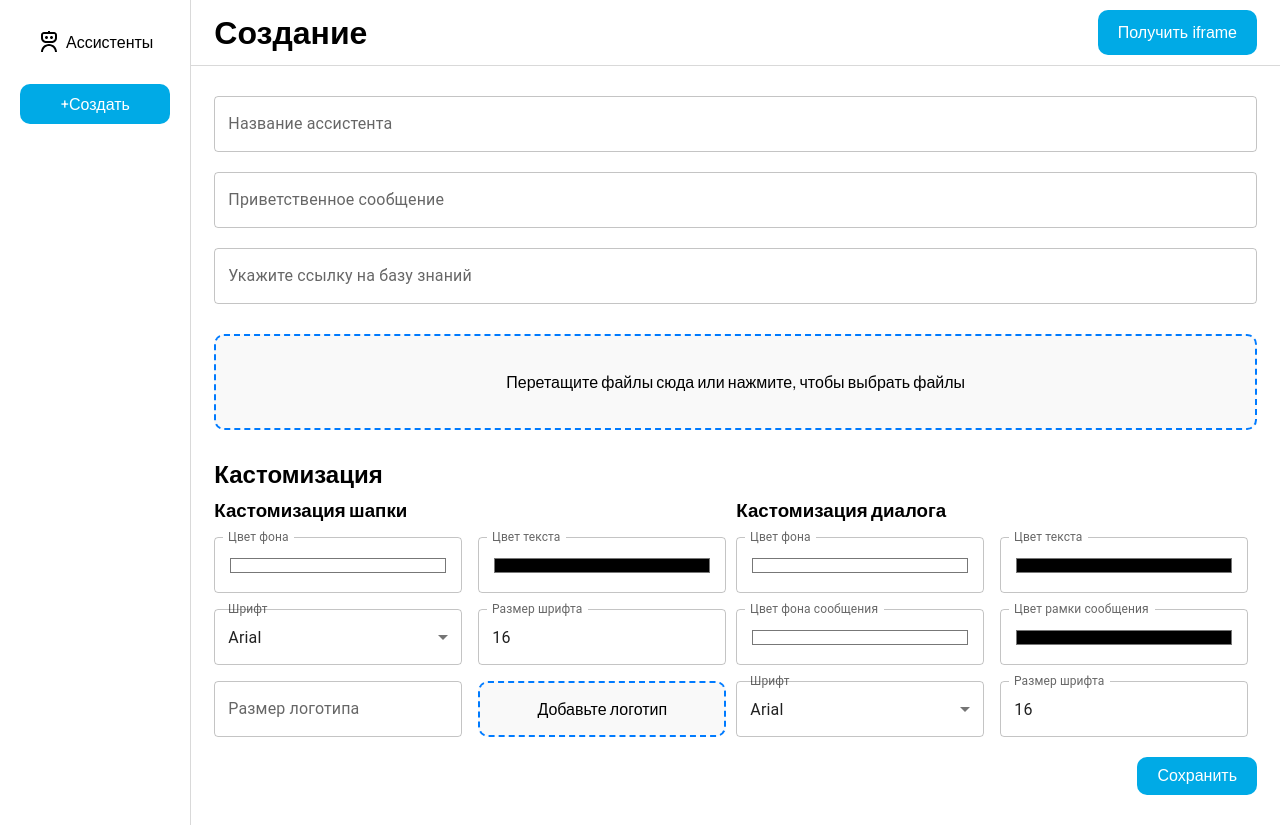
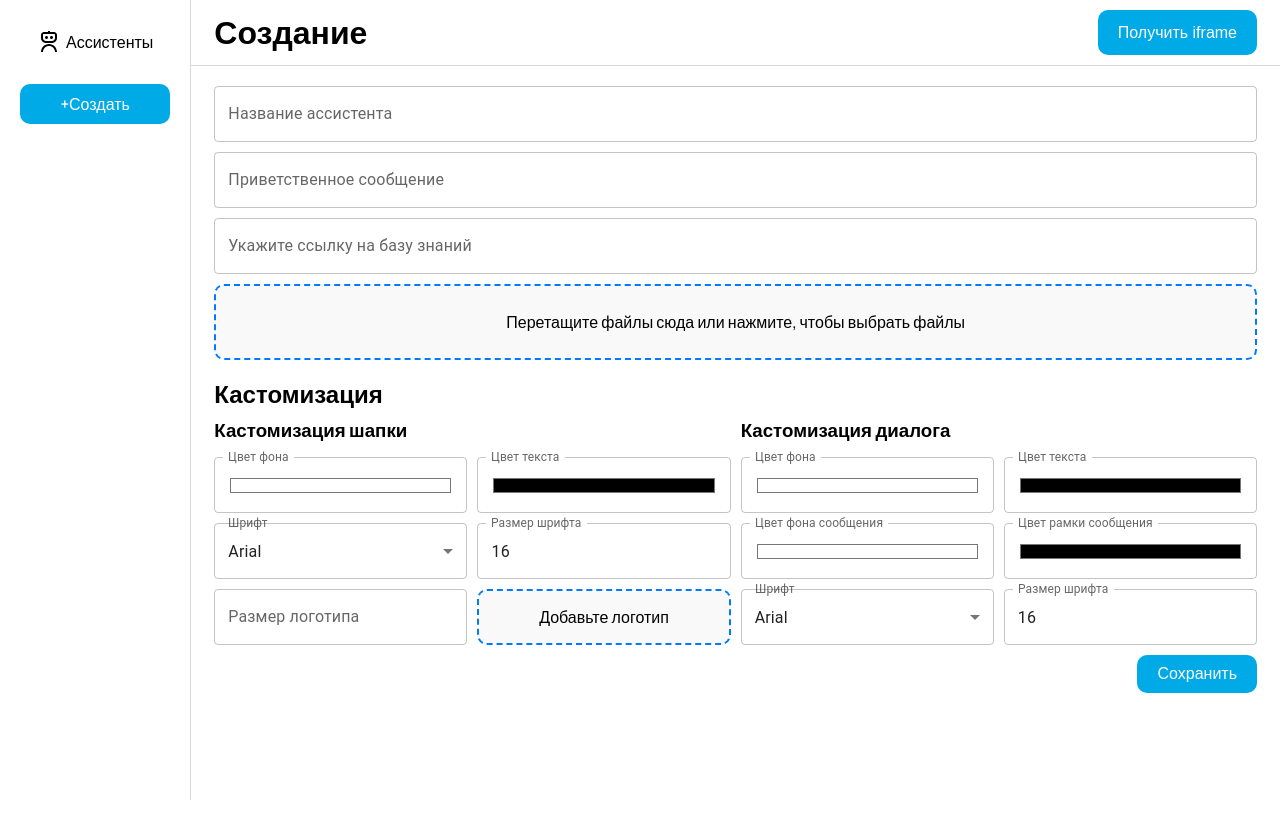
Before and after one commit to Manya18/knowledge-window, a React (Create React App) app in the folder frontend/: page /createAssistant in a window 1280 px wide. After the commit the page ends 800 px from the top, so only its background shows below. Built offline with nearby package versions, Linux system fonts and the light colour scheme.

Commit message:
fix styles

```diff
--- a/frontend/src/components/dialogCustomization/dialogCustomization.module.css
+++ b/frontend/src/components/dialogCustomization/dialogCustomization.module.css
@@ -1,7 +1,7 @@
 .customization {
     display: grid;
     grid-template-columns: 1fr 1fr;
-    gap: 16px;
+    gap: 10px;
 }
 
 .customizationColor,
--- a/frontend/src/components/headerCustomization/headerCustomization.module.css
+++ b/frontend/src/components/headerCustomization/headerCustomization.module.css
@@ -1,7 +1,7 @@
 .customization {
     display: grid;
     grid-template-columns: 1fr 1fr;
-    gap: 16px;
+    gap: 10px;
 }
 
 .customizationColor,
--- a/frontend/src/pages/assistantPreview/AssistantPreview.tsx
+++ b/frontend/src/pages/assistantPreview/AssistantPreview.tsx
@@ -3,6 +3,7 @@ import styles from "./assistantPreview.module.css";
 import { useEffect, useState } from "react";
 import { CustomizationType } from "../../types/customatizationType";
 import { AssistantInfoType } from "../../types/assistantType";
+import { RiCloseLine } from "@remixicon/react";
 
 interface Message {
   text: string;
@@ -105,6 +106,9 @@ const TestPage = ({
 
   return (
     <div className={styles.testWindow}>
+      {setOpen && <button className={styles.closeButton} onClick={() => setOpen(false)}>
+        <RiCloseLine></RiCloseLine>
+      </button>}
       <div className={styles.header} style={{ backgroundColor: customization?.header.bgColor }}>
         {customization?.header.logo && (
           <img
--- a/frontend/src/pages/assistantPreview/assistantPreview.module.css
+++ b/frontend/src/pages/assistantPreview/assistantPreview.module.css
@@ -1,4 +1,5 @@
 .testWindow {
+    position: relative;
     display: flex;
     flex-direction: column;
     height: 100vh;
@@ -9,7 +10,14 @@
     overflow: hidden;
     box-shadow: 0 2px 10px rgba(0, 0, 0, 0.1);
 }
-
+.closeButton{
+    position: absolute;
+    top: 0;
+    right: 0;
+    background-color: transparent;
+    border: none;
+    cursor: pointer;
+}
 .header {
     display: flex;
     align-items: center;
--- a/frontend/src/pages/createAssistant/CreateAssistant.tsx
+++ b/frontend/src/pages/createAssistant/CreateAssistant.tsx
@@ -140,6 +140,7 @@ const CreateAssistant = () => {
                 </header>
                 <div className={styles.body}>
                     <TextField
+                        className={styles.TextField}
                         id="outlined-basic"
                         label="Название ассистента"
                         variant="outlined"
@@ -147,6 +148,7 @@ const CreateAssistant = () => {
                         onChange={(e) => setName(e.target.value)}
                     />
                     <TextField
+                        className={styles.TextField}
                         id="outlined-basic"
                         label="Приветственное сообщение"
                         variant="outlined"
@@ -154,6 +156,7 @@ const CreateAssistant = () => {
                         onChange={(e) => setHelloMessage(e.target.value)}
                     />
                     <TextField
+                        className={styles.TextField}
                         id="outlined-link"
                         label="Укажите ссылку на базу знаний"
                         variant="outlined"
@@ -212,11 +215,13 @@ const CreateAssistant = () => {
                         Сохранить
                     </button>
                     {openPreview && (
-                        <TestPage
-                            open={openPreview}
-                            assistantName={name}
-                            setOpen={setOpenPreview}
-                        ></TestPage>
+                        <div className={styles.previewWrapper}>
+                            <TestPage
+                                open={openPreview}
+                                assistantName={name}
+                                setOpen={setOpenPreview}
+                            ></TestPage>
+                        </div>
                     )}
                 </div>
             </div>
--- a/frontend/src/pages/createAssistant/createAssistant.module.css
+++ b/frontend/src/pages/createAssistant/createAssistant.module.css
@@ -52,21 +52,23 @@
 }
 
 .body {
-    padding: 30px 23px;
+    padding: 20px 23px;
     display: flex;
     flex-direction: column;
-    gap: 20px;
+    gap: 10px;
 }
 
 .inputGroup {
     border: 2px dashed #007bff;
     border-radius: 10px;
-    padding: 20px;
+    padding: 10px;
     text-align: center;
-    margin-top: 10px;
     cursor: pointer;
     transition: background-color 0.3s, border-color 0.3s;
     background-color: #f9f9f9;
+    &:hover{
+        background-color: #e9f5ff;
+    }
 }
 .customizationTitle{
     margin: 0;
@@ -86,8 +88,8 @@
 .logoActions{
     display: grid;
     grid-template-columns: 1fr 1fr;
-    gap: 16px;
-    margin-top: 16px;
+    gap: 10px;
+    margin-top: 10px;
 }
 .customizationColor {
     /* width: 200px; */
@@ -100,10 +102,10 @@
     background-color: #f9f9f9;
     transition: background-color 0.3s, border-color 0.3s;
     max-height: 56px;
-}
-
-.logoUpload:hover {
-    background-color: #e9f5ff;
+    cursor: pointer;
+    &:hover{
+        background-color: #e9f5ff;
+    }
 }
 
 .logoPreview {
@@ -121,7 +123,7 @@
 
 .customization {
     display: flex;
-    flex-wrap: wrap;
+    flex-direction: column;
     margin-top: 10px;
 }
 
@@ -140,3 +142,14 @@
     flex: 1 1 100px;
     min-width: 100px;
 }
+.previewWrapper{
+    width: 300px;
+    height: 500px;
+    position: fixed;
+    bottom: 0;
+    left: 0;
+    z-index: 10;
+}
+.TextField{
+
+}
```
